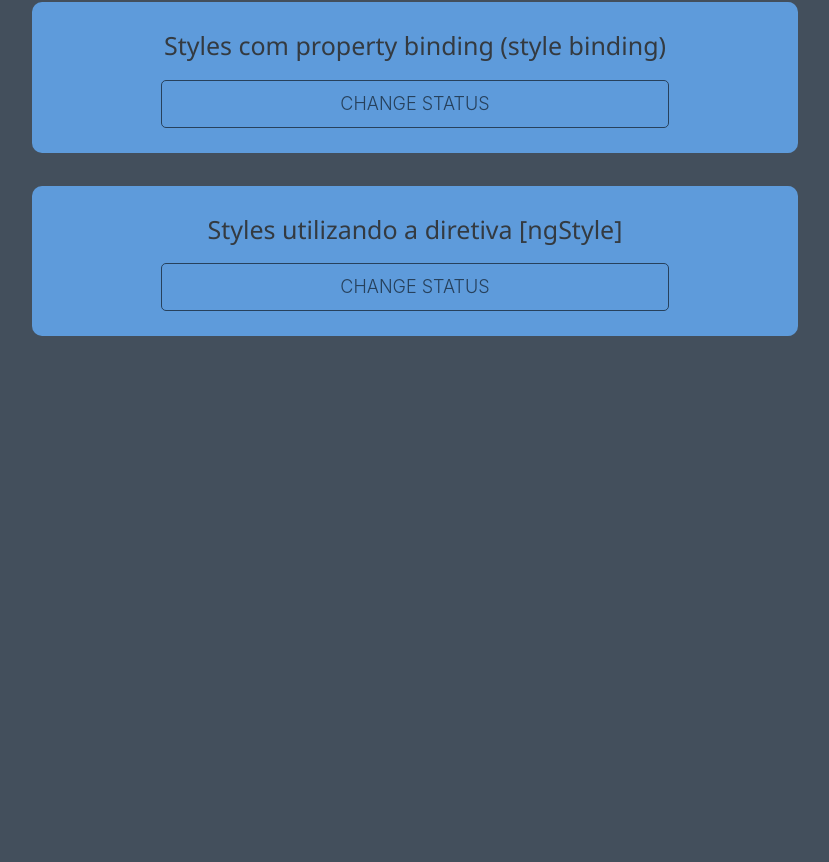
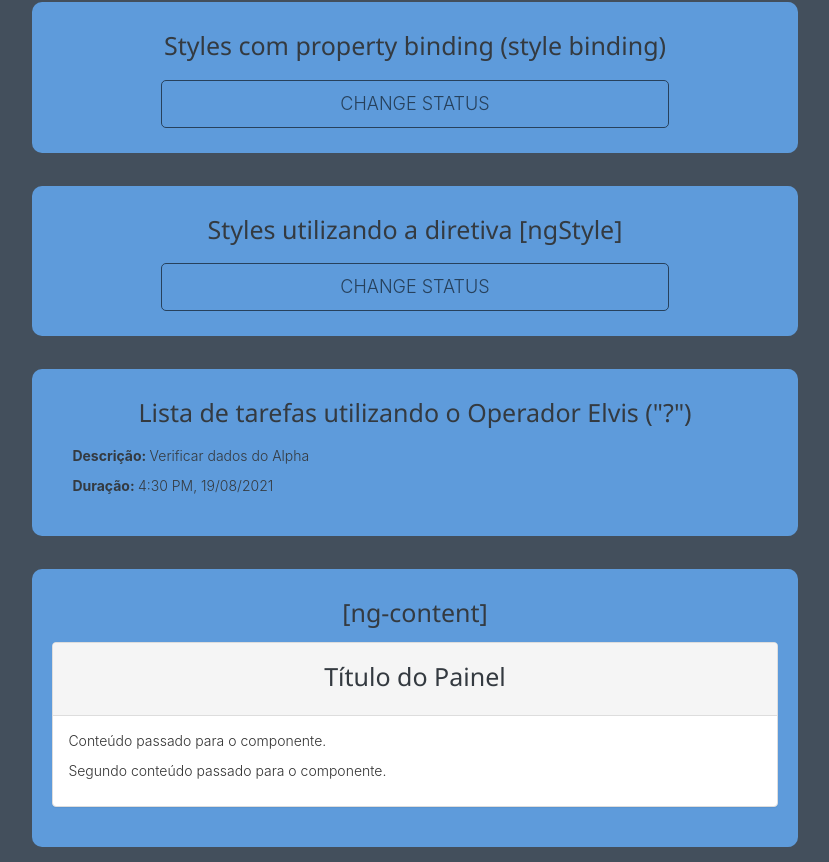
Before and after one commit to Gthalles/angular-directives, an Angular app: page / in a window 1280 px wide. Shown: the part 851-1713 px from the top of the page, without its empty margins (225-1054 px from the left). Before the commit the page ends 1202 px from the top, so only its background shows below. Built offline with nearby package versions, Linux system fonts and the light colour scheme.

Commit message:
Aulas 31 e 32 - Exemplos abordando o operador Elvis e ng-content

```diff
--- a/src/app/app.component.html
+++ b/src/app/app.component.html
@@ -4,5 +4,20 @@
     <if-directive></if-directive>
     <class-directive></class-directive>
     <style-directive></style-directive>
+    <app-elvis></app-elvis>
+
+    <app-ng-content>
+      <div class="titulo">
+        <h5>Título do Painel</h5>
+      </div>
+
+      <div class="corpo">
+        <p>Conteúdo passado para o componente.</p>
+      </div>
+
+      <div class="corpo">
+        <p>Segundo conteúdo passado para o componente.</p>
+      </div>
+    </app-ng-content>
   </div>
 </section>
--- a/src/app/app.module.ts
+++ b/src/app/app.module.ts
@@ -6,6 +6,8 @@ import { NgIfDirectiveComponent } from './ng-if-directive/ng-if-directive.compon
 import { NgSwitchDirectiveComponent } from './ng-switch-directive/ng-switch-directive.component';
 import { NgClassDirectiveComponent } from './ng-class-directive/ng-class-directive.component';
 import { NgStyleComponentComponent } from './ng-style-component/ng-style-component.component';
+import { ElvisComponent } from './elvis/elvis.component';
+import { NgContentComponent } from './ng-content/ng-content.component';
 
 @NgModule({
   declarations: [
@@ -13,7 +15,9 @@ import { NgStyleComponentComponent } from './ng-style-component/ng-style-compone
     NgIfDirectiveComponent,
     NgSwitchDirectiveComponent,
     NgClassDirectiveComponent,
-    NgStyleComponentComponent
+    NgStyleComponentComponent,
+    ElvisComponent,
+    NgContentComponent
   ],
   imports: [
     BrowserModule
--- /dev/null
+++ b/src/app/elvis/elvis.component.html
@@ -0,0 +1,8 @@
+<div class="section">
+  <h5>Lista de tarefas utilizando o Operador Elvis ("?")</h5>
+
+  <div class="content">
+    <p><strong>Descrição: </strong>{{ tarefa?.description }}</p>
+    <p><strong>Duração: </strong>{{ tarefa?.duration?.time + ', ' +tarefa?.duration?.date}} </p>
+  </div>
+</div>
--- /dev/null
+++ b/src/app/elvis/elvis.component.ts
@@ -0,0 +1,21 @@
+import { Component, OnInit } from '@angular/core';
+
+@Component({
+  selector: 'app-elvis',
+  templateUrl: './elvis.component.html',
+  styleUrls: ['./elvis.component.css']
+})
+export class ElvisComponent implements OnInit {
+  // Atributos
+  tarefa: any = {
+    description: 'Verificar dados do Alpha',
+    duration: {time: '4:30 PM', date: '19/08/2021'}
+  };
+
+  // Métodos
+  constructor() { }
+
+  ngOnInit(): void {
+  }
+
+}
--- /dev/null
+++ b/src/app/ng-content/ng-content.component.html
@@ -0,0 +1,11 @@
+<div class="section">
+  <h5>[ng-content]</h5>
+  <div class="panel panel-default">
+      <div class="panel-heading">
+        <ng-content select=".titulo"></ng-content>
+      </div>
+      <div class="panel-body">
+        <ng-content select=".corpo"></ng-content>
+      </div>
+  </div>
+</div>
--- /dev/null
+++ b/src/app/ng-content/ng-content.component.ts
@@ -0,0 +1,15 @@
+import { Component, OnInit } from '@angular/core';
+
+@Component({
+  selector: 'app-ng-content',
+  templateUrl: './ng-content.component.html',
+  styleUrls: ['./ng-content.component.css']
+})
+export class NgContentComponent implements OnInit {
+
+  constructor() { }
+
+  ngOnInit(): void {
+  }
+
+}
```
Also changed, not shown: src/app/elvis/elvis.component.css (added), src/app/ng-content/ng-content.component.css (added), 2 other files (tests, documents, lock files or other folders).
